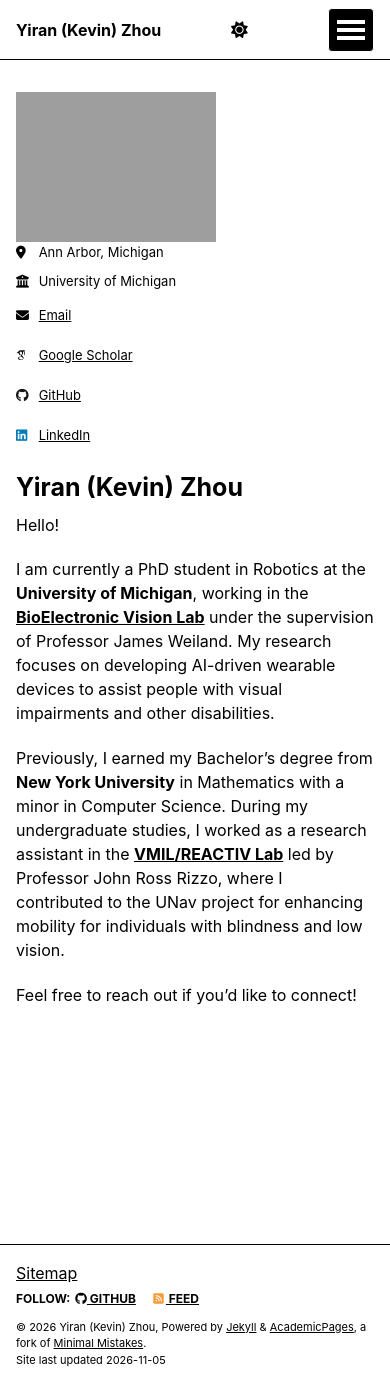
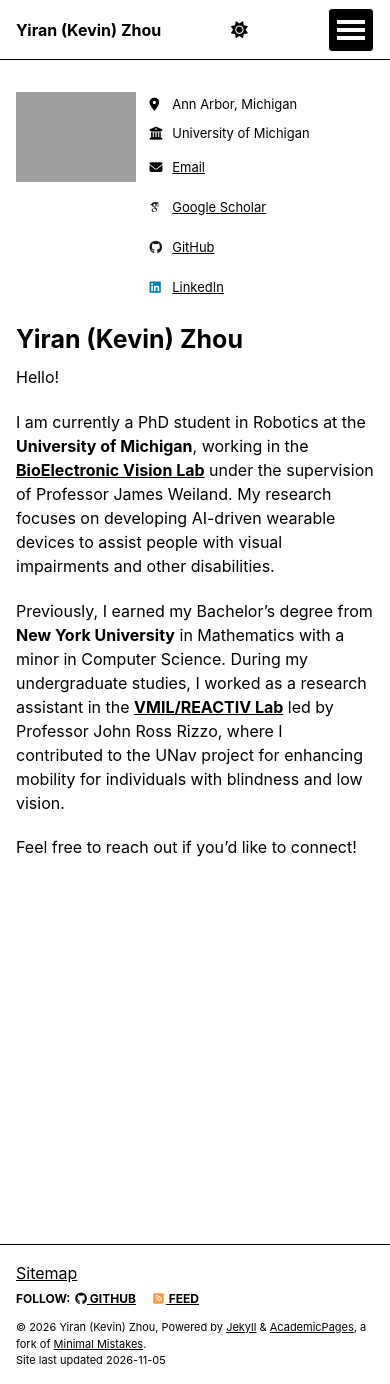
Before and after one commit to kevin-yiran-zhou/kevin-yiran-zhou.github.io, a Jekyll site: the page built from _pages/about.md, in a window 390 px wide and 1384 px high. Built offline with Jekyll 4.4.1, drawn with Linux system fonts in a browser that asks for light colours; some web fonts are replaced; a script that is not in the unit is left out.

Commit message:
accessibility

```diff
--- a/_includes/author-profile.html
+++ b/_includes/author-profile.html
@@ -4,7 +4,7 @@
   {% assign author = site.data.authors[page.author] %}{% else %}{% assign author = site.author %}
 {% endif %}
 
-<div itemscope itemtype="http://schema.org/Person">
+<div class="author" itemscope itemtype="http://schema.org/Person">
 
   <div class="author__avatar">
     {% if author.avatar contains "://" %}
--- a/_includes/head.html
+++ b/_includes/head.html
@@ -13,17 +13,6 @@
 
 <script>
   document.documentElement.className = document.documentElement.className.replace(/\bno-js\b/g, '') + ' js ';
-  try {
-    var savedTheme = localStorage.getItem("theme");
-    var theme = savedTheme === "dark" || savedTheme === "light"
-      ? savedTheme
-      : (window.matchMedia("(prefers-color-scheme: dark)").matches ? "dark" : "light");
-    if (theme === "dark") {
-      document.documentElement.setAttribute("data-theme", "dark");
-    } else {
-      document.documentElement.removeAttribute("data-theme");
-    }
-  } catch (e) {}
 </script>
 
 <!-- For all browsers -->
--- a/assets/css/custom.css
+++ b/assets/css/custom.css
@@ -77,6 +77,38 @@
 @media (max-width: 1023px) {
   .sidebar {
     padding-top: 0 !important;
+  }
+}
+
+@media (max-width: 924px) {
+  .sidebar .author {
+    display: flex;
+    align-items: flex-start;
+    gap: 0.85rem;
+  }
+
+  .sidebar .author__content {
+    display: none;
+  }
+
+  .sidebar .author__avatar {
+    flex: 0 0 7.5rem;
+    width: 7.5rem;
+  }
+
+  .sidebar .author__avatar img {
+    width: 7.5rem;
+    max-width: 7.5rem !important;
+  }
+
+  .sidebar .author__urls-wrapper {
+    flex: 1 1 auto;
+    min-width: 0;
+    padding-top: 0.15rem;
+  }
+
+  .sidebar .author__urls li {
+    white-space: normal;
   }
 }
 
@@ -243,82 +275,3 @@
 .greedy-nav .hidden-links {
   background: var(--global-bg-color);
 }
-
-/* Same-origin navigations keep the masthead, contacts, and footer in place
-   and only fade the article. Browsers without cross-document view transitions
-   still do a normal load. */
-@view-transition {
-  navigation: auto;
-}
-
-.masthead {
-  view-transition-name: site-masthead;
-}
-
-.sidebar {
-  view-transition-name: site-sidebar;
-}
-
-.page__footer {
-  view-transition-name: site-footer;
-}
-
-#main-content {
-  view-transition-name: site-content;
-}
-
-::view-transition-group(site-masthead),
-::view-transition-group(site-sidebar),
-::view-transition-group(site-footer) {
-  animation: none;
-  z-index: 10;
-}
-
-::view-transition-old(site-masthead),
-::view-transition-old(site-sidebar),
-::view-transition-old(site-footer),
-::view-transition-old(root) {
-  display: none;
-  animation: none;
-  mix-blend-mode: normal;
-}
-
-::view-transition-new(root) {
-  animation: none;
-  mix-blend-mode: normal;
-}
-
-::view-transition-new(site-masthead),
-::view-transition-new(site-sidebar),
-::view-transition-new(site-footer) {
-  animation: none;
-  mix-blend-mode: normal;
-}
-
-::view-transition-old(site-content) {
-  animation: site-content-out 160ms ease both;
-  mix-blend-mode: normal;
-}
-
-::view-transition-new(site-content) {
-  animation: site-content-in 160ms ease both;
-  mix-blend-mode: normal;
-}
-
-@keyframes site-content-out {
-  to {
-    opacity: 0;
-  }
-}
-
-@keyframes site-content-in {
-  from {
-    opacity: 0;
-  }
-}
-
-@media (prefers-reduced-motion: reduce) {
-  @view-transition {
-    navigation: none;
-  }
-}
```
